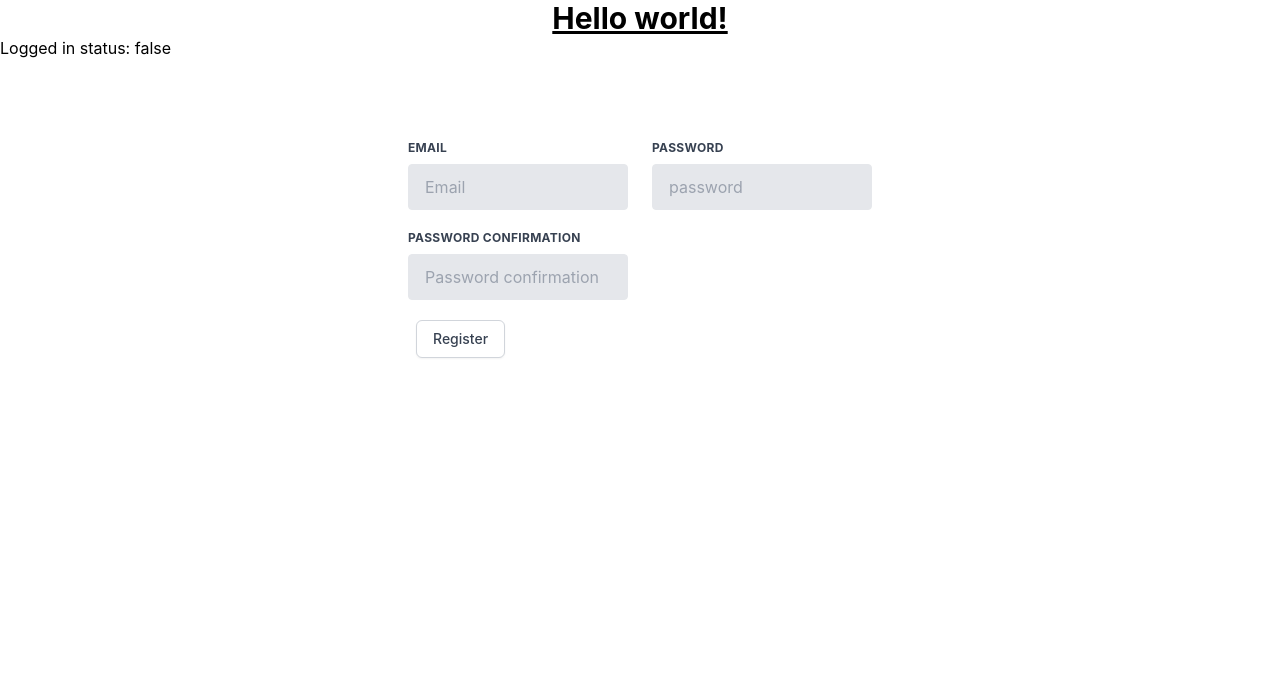
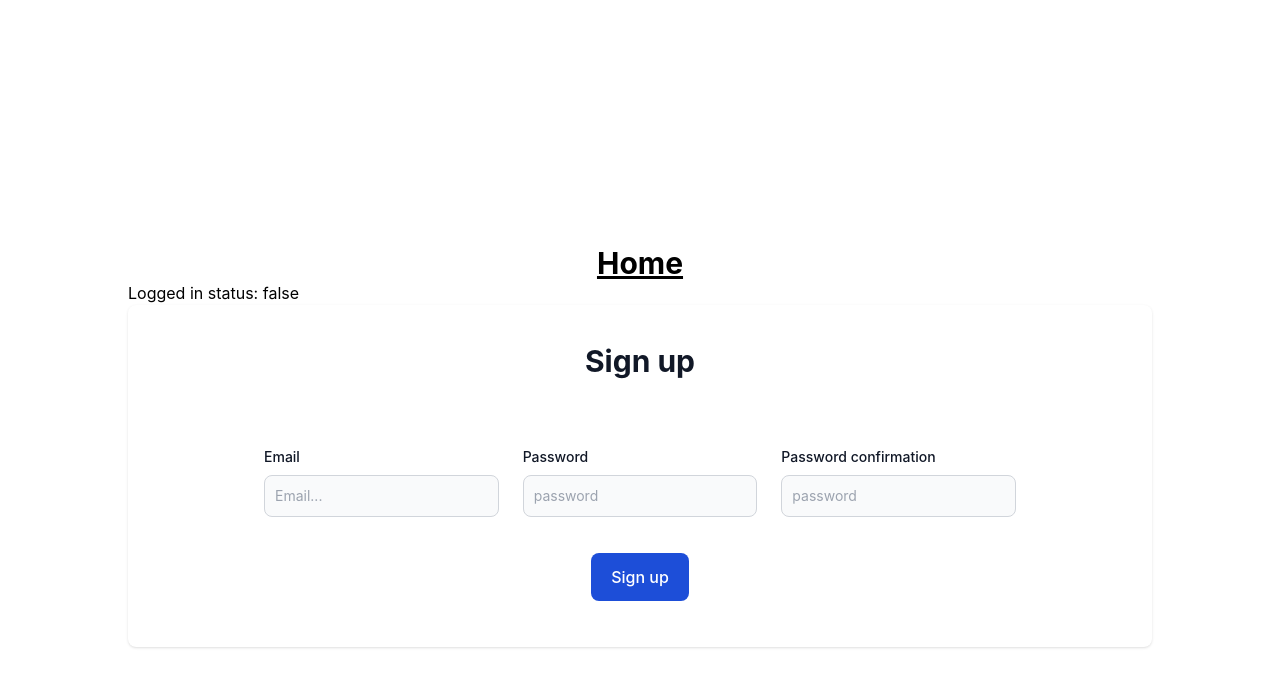
Before and after one commit to tunkhine126/devise-react-frontend, a React (Create React App) app: page / in a window 1280 px wide. Shown: the top 686 px of the page. Built offline with nearby package versions, Linux system fonts and the light colour scheme.

Commit message:
WIP - Error handling and form UI

```diff
--- a/src/App.js
+++ b/src/App.js
@@ -15,7 +15,7 @@ function App() {
   }
 
   return (
-    <div className="App">
+    <div className="App flex flex-col items-center justify-center px-6 pt-8 mx-auto md:h-screen pt:mt-0 dark:bg-gray-900">
       <BrowserRouter>
         <Routes>
           <Route
--- a/src/components/auth/Login.js
+++ b/src/components/auth/Login.js
@@ -24,53 +24,74 @@ function Login(props) {
       }
     }
     ).then(response => {
-      if (response.data.message === 'Signed up successfully.') {
+      if (response.data.message === 'You are logged in.') {
         handleSuccessfulLogin(response.data)
       }
       console.log("Login response:", response);
     })
     .catch(error => {
-      setLoginErrors(error)
-      console.log("Login error:", error)
+      setLoginErrors(error.response.data.message)
+      console.log("Login error:", error.response.data.message)
     })
   }
 
-
   return(
-    <div className="">
-    <form className="w-full max-w-lg mx-auto my-20" onSubmit={handleSubmit}>
-        <div className="flex flex-wrap mx-3 mb-2">
-          <div className="w-full md:w-1/2 px-3 mb-3 md:mb-0">
-            <label className="block uppercase tracking-wide text-gray-700 text-xs font-bold mb-2" htmlFor="grid-email">
+    <div className="px-2 sm:px4 items-center justify-center w-full h-full bg-white rounded-lg shadow lg:flex md:mt-0 lg:max-w-screen-lg 2xl:max:max-w-screen-lg xl:p-0 dark:bg-gray-800">
+      <div className="w-full p-6 space-y-8 sm:p-8 lg:p-16 lg:py-0 items-center justify-center">
+        <h2 className="p-2 text-2xl text-center font-bold text-gray-900 lg:text-3xl dark:text-white">
+          Sign in to platform
+        </h2>
+        {loginErrors && (
+        <div className="pb-3">
+          <div className="bg-error pb-3 pt-3 flex justify-center">
+            <div className="text-color-errorHeader text-sm text-white tracking-wide pt-2">
+              <span role="img" aria-label="thinking_face">🤔</span>
+              <span>{} {`${loginErrors}`}</span>
+            </div>
+          </div>
+        </div>
+      )}
+        <form className="m-8 p-4 space-y-6 items-center justify-center" onSubmit={handleSubmit}>
+          <div className="flex flex-col mx-3 mb-2 items-center justify-center">
+            <div className="w-full md:w-1/2 p-3 mb-3 md:mb-0">
+              <label htmlFor="email" className="block mb-2 text-sm font-medium text-gray-900 dark:text-white">
                 Email
               </label>
               <input
-              className="appearance-none block w-full bg-gray-200 text-gray-700 border border-gray-200 rounded py-3 px-4 mb-3 leading-tight focus:outline-none focus:bg-white"
-              id="grid-email"
-              type="text"
-              placeholder="Email"
+              className="bg-gray-50 border border-gray-300 text-gray-900 sm:text-sm rounded-lg focus:ring-primary-500 focus:border-primary-500 block w-full p-2.5 dark:bg-gray-700 dark:border-gray-600 dark:placeholder-gray-400 dark:text-white dark:focus:ring-primary-500 dark:focus:border-primary-500"
+                id="email"
+                type="email"
+                placeholder="Email..."
                 onChange={(e) => setEmail(e.target.value)}
                 label="Email"
+                required
               />
             </div>
-          <div className="w-full md:w-1/2 px-3">
-            <label className="block uppercase tracking-wide text-gray-700 text-xs font-bold mb-2"
+            <div className="w-full md:w-1/2 p-3">
+              <label className="block mb-2 text-sm font-medium text-gray-900 dark:text-white"
               htmlFor="grid-password">
                 Password
               </label>
-            <input className="appearance-none block w-full bg-gray-200 text-gray-700 border border-gray-200 rounded py-3 px-4 leading-tight focus:outline-none focus:bg-white focus:border-gray-500"
-            id="grid-password"
-            type="text"
+              <input className="bg-gray-50 border border-gray-300 text-gray-900 sm:text-sm rounded-lg focus:ring-primary-500 focus:border-primary-500 block w-full p-2.5 dark:bg-gray-700 dark:border-gray-600 dark:placeholder-gray-400 dark:text-white dark:focus:ring-primary-500 dark:focus:border-primary-500"
+              type="password"
               placeholder="password"
               onChange={(e) => setPassword(e.target.value)}
               label="password"
+              required
               />
             </div>
           </div>
-        <button type="submit" className="inline-flex items-center ml-8 px-4 py-2 border border-gray-300 rounded-md shadow-sm text-sm font-medium text-gray-700 bg-white hover:bg-gray-50 focus:outline-none focus:ring-2 focus:ring-offset-2 focus:ring-indigo-500">
-          Login
+          <div className="flex flex-col mx-3 mb-2w-full p-6 space-y-8 sm:p-8 lg:p-16 lg:py-0 items-center justify-center">
+            <button type="submit" className="w-full px-5 py-3 text-base font-medium text-center text-white bg-primary-700 rounded-lg hover:bg-primary-800 focus:ring-4 focus:ring-primary-300 sm:w-auto dark:bg-primary-600 dark:hover:bg-primary-700 dark:focus:ring-primary-800">
+              Login to your account
             </button>
+          </div>
         </form>
+        <div class="flex flex-row p-6 space-y-8 sm:p-8 lg:p-16 lg:py-0 items-center justify-center text-sm font-medium text-gray-500 dark:text-gray-400">
+          Not registered?
+          <a href="/" class="text-primary-700 hover:underline dark:text-primary-500">Create account</a>
+        </div>
+      </div>
     </div>
   )
 }
--- a/src/components/auth/registration.js
+++ b/src/components/auth/registration.js
@@ -31,54 +31,71 @@ function Registration(props) {
   }
 
   return(
-    <div className="">
-    <form className="w-full max-w-lg mx-auto my-20" onSubmit={handleSubmit}>
-        <div className="flex flex-wrap mx-3 mb-2">
-          <div className="w-full md:w-1/2 px-3 mb-3 md:mb-0">
-            <label className="block uppercase tracking-wide text-gray-700 text-xs font-bold mb-2" htmlFor="grid-email">
+    <div className="px-2 sm:px4 items-center justify-center w-full h-full bg-white rounded-lg shadow lg:flex md:mt-0 lg:max-w-screen-lg 2xl:max:max-w-screen-lg xl:p-0 dark:bg-gray-800">
+      <div className="w-full p-6 space-y-8 sm:p-8 lg:p-16 lg:py-0 items-center justify-center">
+          <h2 className="p-2 text-2xl text-center font-bold text-gray-900 lg:text-3xl dark:text-white">
+            Sign up
+          </h2>
+          {registrationErrors && (
+          <div className="pb-3">
+            <div className="bg-error pb-3 pt-3 flex justify-center">
+              <div className="text-color-errorHeader text-sm text-white tracking-wide pt-2">
+                <span role="img" aria-label="thinking_face">🤔</span>
+                <span>{} {`${registrationErrors}`}</span>
+              </div>
+            </div>
+          </div>
+        )}
+        <form className="m-8 p-4 space-y-6 items-center justify-center" onSubmit={handleSubmit}>
+          <div className="flex mx-3 mb-2 items-center justify-center">
+            <div className="w-full md:w-1/2 p-3 mb-3 md:mb-0">
+              <label htmlFor="email" className="block mb-2 text-sm font-medium text-gray-900 dark:text-white">
                 Email
               </label>
               <input
-              className="appearance-none block w-full bg-gray-200 text-gray-700 border border-gray-200 rounded py-3 px-4 mb-3 leading-tight focus:outline-none focus:bg-white"
-              id="grid-email"
-              type="text"
-              placeholder="Email"
+              className="bg-gray-50 border border-gray-300 text-gray-900 sm:text-sm rounded-lg focus:ring-primary-500 focus:border-primary-500 block w-full p-2.5 dark:bg-gray-700 dark:border-gray-600 dark:placeholder-gray-400 dark:text-white dark:focus:ring-primary-500 dark:focus:border-primary-500"
+                id="email"
+                type="email"
+                placeholder="Email..."
                 onChange={(e) => setEmail(e.target.value)}
                 label="Email"
+                required
               />
             </div>
-          <div className="w-full md:w-1/2 px-3">
-            <label className="block uppercase tracking-wide text-gray-700 text-xs font-bold mb-2"
+            <div className="w-full md:w-1/2 p-3">
+              <label className="block mb-2 text-sm font-medium text-gray-900 dark:text-white"
               htmlFor="grid-password">
                 Password
               </label>
-            <input className="appearance-none block w-full bg-gray-200 text-gray-700 border border-gray-200 rounded py-3 px-4 leading-tight focus:outline-none focus:bg-white focus:border-gray-500"
-            id="grid-password"
-            type="text"
+              <input className="bg-gray-50 border border-gray-300 text-gray-900 sm:text-sm rounded-lg focus:ring-primary-500 focus:border-primary-500 block w-full p-2.5 dark:bg-gray-700 dark:border-gray-600 dark:placeholder-gray-400 dark:text-white dark:focus:ring-primary-500 dark:focus:border-primary-500"
+              type="password"
               placeholder="password"
               onChange={(e) => setPassword(e.target.value)}
               label="password"
+              required
+              />
+            </div>
+            <div className="w-full md:w-1/2 p-3">
+              <label className="block mb-2 text-sm font-medium text-gray-900 dark:text-white"
+              htmlFor="grid-password">
+                Password confirmation
+              </label>
+              <input className="bg-gray-50 border border-gray-300 text-gray-900 sm:text-sm rounded-lg focus:ring-primary-500 focus:border-primary-500 block w-full p-2.5 dark:bg-gray-700 dark:border-gray-600 dark:placeholder-gray-400 dark:text-white dark:focus:ring-primary-500 dark:focus:border-primary-500"
+              type="password_confirmation"
+              placeholder="password"
+              onChange={(e) => setPassword(e.target.value)}
+              label="password"
+              required
               />
             </div>
           </div>
-        <div className="flex flex-wrap mx-3 mb-2">
-          <div className="w-full md:w-1/2 px-3 mb-6 md:mb-0">
-            <label className="block uppercase tracking-wide text-gray-700 text-xs font-bold mb-2" htmlFor="grid-password_confirmation">
-              Password Confirmation
-            </label>
-            <input className="appearance-none block w-full bg-gray-200 text-gray-700 border border-gray-200 rounded py-3 px-4 mb-3 leading-tight focus:outline-none focus:bg-white"
-            id="grid-first-name"
-            type="password_confirmation"
-            placeholder="Password confirmation"
-            onChange={(e) => setPassword_confirmation(e.target.value)}
-            label="Password confirmation"
-            />
+          <div className="flex flex-col mx-3 mb-2w-full p-6 space-y-8 sm:p-8 lg:p-16 lg:py-0 items-center justify-center">
+            <button type="submit" className="w-full px-5 py-3 text-base font-medium text-center text-white bg-primary-700 rounded-lg hover:bg-primary-800 focus:ring-4 focus:ring-primary-300 sm:w-auto dark:bg-primary-600 dark:hover:bg-primary-700 dark:focus:ring-primary-800">
+              Sign up
+            </button>
           </div>
+        </form>
       </div>
-        <button type="submit" className="inline-flex items-center ml-8 px-4 py-2 border border-gray-300 rounded-md shadow-sm text-sm font-medium text-gray-700 bg-white hover:bg-gray-50 focus:outline-none focus:ring-2 focus:ring-offset-2 focus:ring-indigo-500">
-          Register
-        </button>
-      </form>
     </div>
   )
 }
--- a/src/components/dashboard.js
+++ b/src/components/dashboard.js
@@ -1,10 +1,10 @@
-import React, { Component } from 'react';
+import React from 'react';
 
 const Dashboard = (props) => {
   const { loggedInStatus, user } = props
   return(
     <div>
-      <h1 className="text-3xl font-bold underline text-center">
+      <h1 className="text-3xl font-bold underline text-center text-white">
         DASHBOARD
       </h1>
       <h2>Logged in status: {`${loggedInStatus}`}</h2>
--- a/src/components/home.js
+++ b/src/components/home.js
@@ -1,9 +1,8 @@
-import React, {Component} from 'react';
+import React from 'react';
 import Registration from './auth/registration';
 import { useNavigate } from 'react-router-dom'
 
 function Home(props) {
-
   const { loggedInStatus, handleLogin } = props
   let navigate = useNavigate()
 
@@ -15,7 +14,7 @@ function Home(props) {
   return(
     <div>
       <h1 className="text-3xl font-bold underline text-center">
-        Hello world!
+        Home
       </h1>
       <h2>Logged in status: {`${loggedInStatus}`}</h2>
       <Registration handleSuccessfulAuthorization={handleSuccessfulAuthorization} />
--- a/tailwind.config.js
+++ b/tailwind.config.js
@@ -4,7 +4,11 @@ module.exports = {
     "./src/**/*.{js,jsx,ts,tsx}",
   ],
   theme: {
-    extend: {},
+    extend: {
+      colors: {
+        primary: { "50": "#eff6ff", "100": "#dbeafe", "200": "#bfdbfe", "300": "#93c5fd", "400": "#60a5fa", "500": "#3b82f6", "600": "#2563eb", "700": "#1d4ed8", "800": "#1e40af", "900": "#1e3a8a" }
+      },
+    },
   },
   plugins: [],
 }
```
Lines whose indentation alone changed are shown as unchanged.
